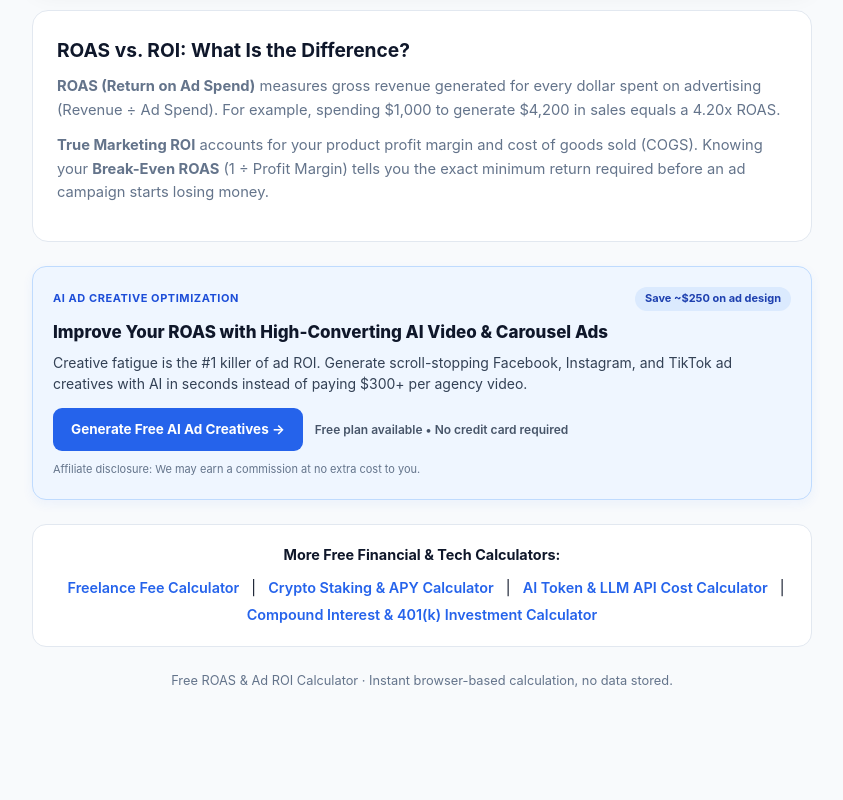
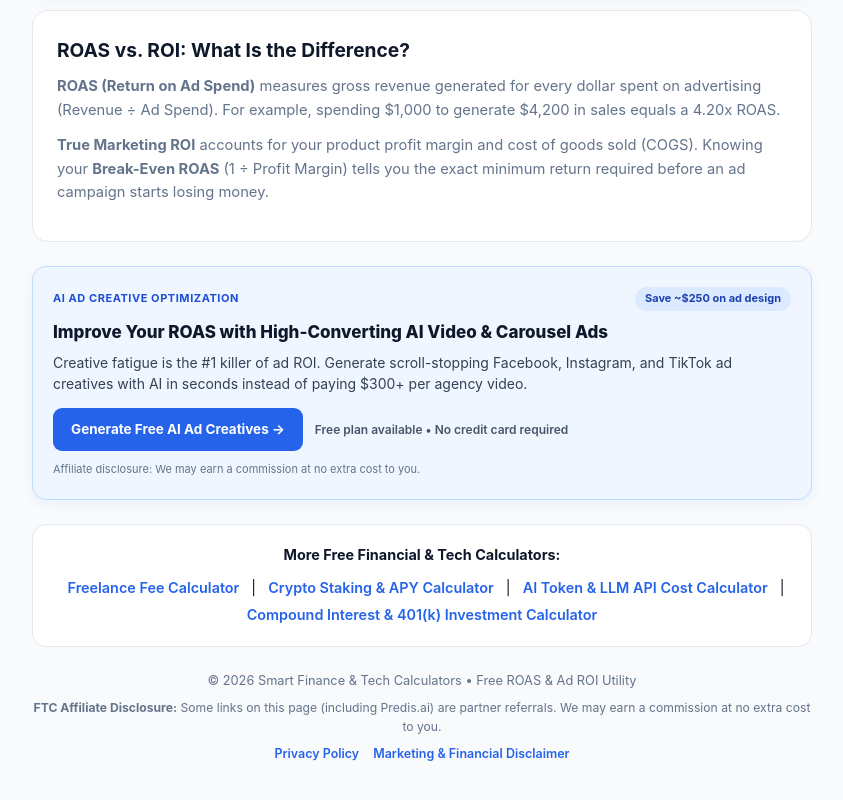
Before and after one commit to valeryivch-maker/roas-roi-calculator, a plain HTML site: page index.html in a window 1280 px wide. Shown: the part 963-1763 px from the top of the page, without its empty margins (218-1061 px from the left). Before the commit the page ends 1705 px from the top, so only its background shows below. Drawn offline with Linux system fonts and the light colour scheme.

Commit message:
Add files via upload

```diff
--- a/index.html
+++ b/index.html
@@ -56,8 +56,14 @@
     .hub-links a { color: var(--accent); text-decoration: none; font-weight: 600; margin: 0 8px; display: inline-block; padding: 2px 0; }
     .hub-links a:hover { text-decoration: underline; }
     footer { text-align: center; color: var(--muted); font-size: 0.8rem; margin-top: 24px; }
+    .legal-links { display: flex; justify-content: center; gap: 14px; flex-wrap: wrap; margin-top: 8px; }
+    .legal-links a { color: var(--accent); text-decoration: none; font-size: 0.78rem; font-weight: 600; cursor: pointer; }
+    .legal-links a:hover { text-decoration: underline; }
+    .legal-details { max-width: 680px; margin: 12px auto 0; text-align: left; background: var(--card); border: 1px solid var(--border); border-radius: 10px; padding: 12px 14px; font-size: 0.78rem; line-height: 1.5; color: #475569; display: none; }
+    .legal-details.open { display: block; }
     @media (max-width: 680px) { .grid-2 { grid-template-columns: 1fr; } .results { grid-template-columns: 1fr 1fr; } header h1 { font-size: 1.5rem; } }
   </style>
+
 </head>
 <body>
 <div class="container">
@@ -194,8 +200,20 @@
   </nav>
 
   <footer>
-    <p>Free ROAS & Ad ROI Calculator · Instant browser-based calculation, no data stored.</p>
+    <p>&copy; 2026 Smart Finance &amp; Tech Calculators &bull; Free ROAS &amp; Ad ROI Utility</p>
+    <p style="margin-top:6px; font-size:0.76rem;"><strong>FTC Affiliate Disclosure:</strong> Some links on this page (including Predis.ai) are partner referrals. We may earn a commission at no extra cost to you.</p>
+    <div class="legal-links">
+      <a onclick="toggleLegal('privacy')">Privacy Policy</a>
+      <a onclick="toggleLegal('disclaimer')">Marketing &amp; Financial Disclaimer</a>
+    </div>
+    <div id="legal-privacy" class="legal-details">
+      <strong>Privacy Policy (Updated Nov 2026):</strong> All ROAS, CPA, and campaign profit calculations run 100% locally in your browser. We do not collect, store, or transmit your ad spend, revenue, or margin data. We use privacy-first, cookieless Cloudflare Web Analytics solely to measure aggregate traffic without cross-site tracking.
+    </div>
+    <div id="legal-disclaimer" class="legal-details">
+      <strong>Marketing &amp; Financial Disclaimer:</strong> Return on Ad Spend (ROAS), Break-Even ROAS, and net campaign profit projections are estimates for informational and budgeting purposes only and do not constitute financial, tax, or business advice. Actual advertising performance varies by platform, audience, and fulfillment costs.
+    </div>
   </footer>
+
 </div>
 <script>
   function applyPreset(spend, rev, margin, conv, btn) {
@@ -307,7 +325,17 @@
     if (hasCustom) clearPreset();
     calculate();
   })();
+
+  function toggleLegal(type) {
+    ['privacy', 'disclaimer'].forEach(k => {
+      const el = document.getElementById('legal-' + k);
+      if (!el) return;
+      if (k === type) el.classList.toggle('open');
+      else el.classList.remove('open');
+    });
+  }
 </script>
+
 
 <!-- Cloudflare Web Analytics --><script type='module' src='https://static.cloudflareinsights.com/beacon.min.js' data-cf-beacon='{"token": "c1d700a5fdf540fa94f43b52a8651a2f"}'></script><!-- End Cloudflare Web Analytics -->
 </body>
```
